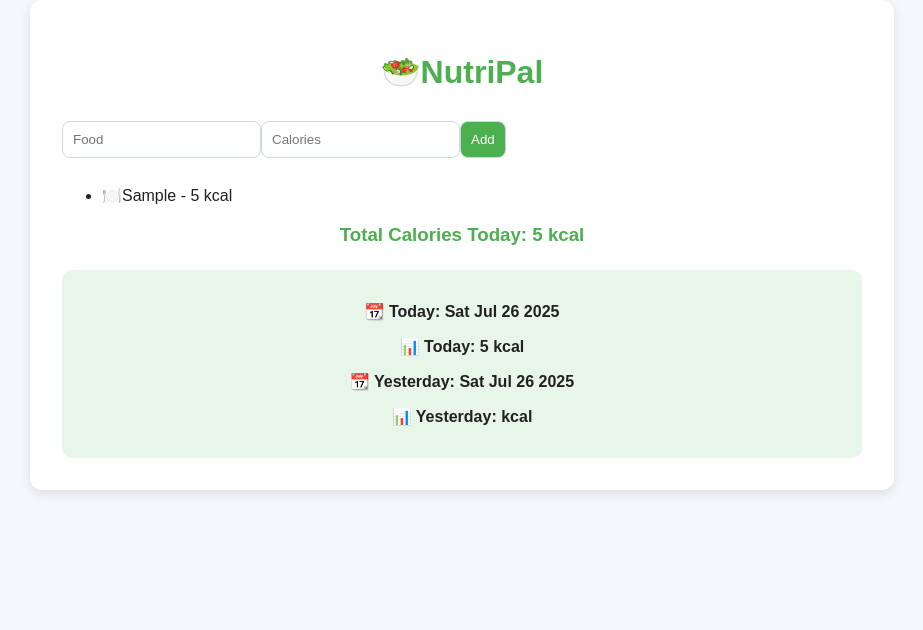
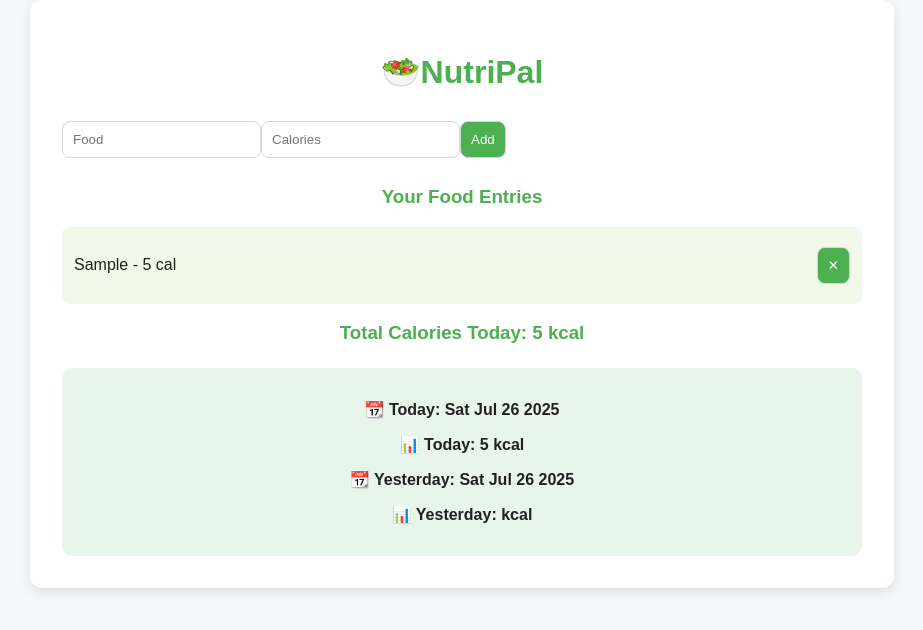
Before and after one commit to Narayani786/NutriPal-app, a React (Create React App) app in the folder nutripal/: page / in a window 1280 px wide. Both pictures are taken after typing "Sample", "5" into the empty fields and a click on the button "Add". Shown: the top 630 px of the page, without its empty margins (178-1101 px from the left). Built offline with nearby package versions, Linux system fonts and the light colour scheme.

Commit message:
added deletion logic

```diff
--- a/nutripal/public/index.html
+++ b/nutripal/public/index.html
@@ -14,7 +14,9 @@
       manifest.json provides metadata used when your web app is installed on a
       user's mobile device or desktop. See https://developers.google.com/web/fundamentals/web-app-manifest/
     -->
-    <link rel="manifest" href="%PUBLIC_URL%/manifest.json" />
+
+    <!-- <link rel="manifest" href="%PUBLIC_URL%/manifest.json" /> -->
+
     <!--
       Notice the use of %PUBLIC_URL% in the tags above.
       It will be replaced with the URL of the `public` folder during the build.
--- a/nutripal/src/components/FoodList.jsx
+++ b/nutripal/src/components/FoodList.jsx
@@ -1,14 +1,29 @@
 import React from 'react';
 
-const FoodList = ({ foodList }) => {
+const FoodList = ({ foodList, setFoodList }) => {
+
+    const handleDelete = (id) => {
+        const updateList = foodList.filter(item => item.id !== id);
+        setFoodList(updateList);
+
+        const today = new Date().toISOString().split('T')[0];
+        localStorage.setItem(today, JSON.stringify(updateList));
+    };
+
     return (
-        <ul className='food-list'>
-            {foodList.map((item, index) => (
-                <li key={index}>
-                    🍽️{item.name} - {item.calories} kcal
-                </li>
-            ))}
-        </ul>
+       <div className='food-list'>
+        <h3>Your Food Entries</h3>
+        {foodList.length === 0 ? (
+            <p>No food added yet today.</p>
+        ) : (
+            foodList.map(item => (
+                <div key={item.id} className='food-item'>
+                    <span>{item.name} - {item.calories} cal</span>
+                    <button className='delete-btn' onClick={() => handleDelete(item.id)}>✕</button>
+                </div >
+            ))
+        )}
+       </div>
     );
 };
 
```
Also changed, not shown: package.json (deleted, +0 -24 lines), 1 other file (tests, documents, lock files or other folders).
